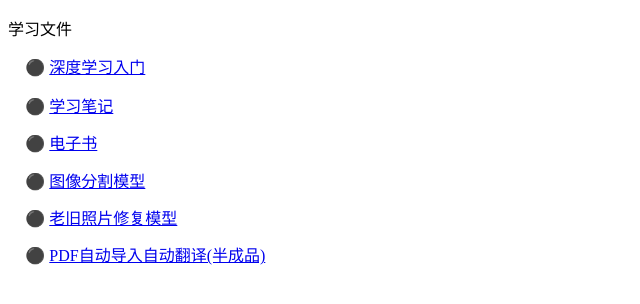
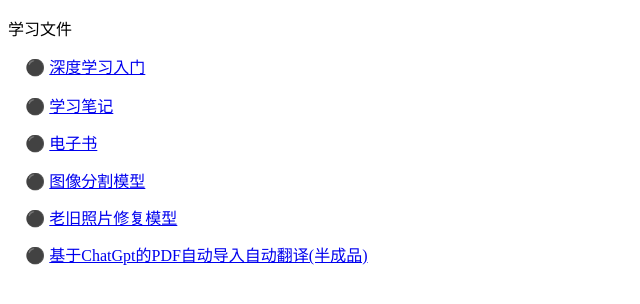
Before and after one commit to Liuyingbo2000/Liuyingbo2000.github.io, a plain HTML site: page study.html in a window 1280 px wide. Shown: the whole page, without its empty margins (0-640 px from the left). Drawn offline with Linux system fonts and the light colour scheme.

Commit message:
Update study.html

```diff
--- a/study.html
+++ b/study.html
@@ -13,6 +13,6 @@
     <p class="s1" style="padding-left: 13pt;text-indent: 0pt;line-height: 16pt;text-align: left;">⚫ <span class="s2"> </span><span class="p"><a href="https://1drv.ms/f/s!As419ZZ9-oyOoR2xhskuJv870fnF" target="_blank">电子书</a></span></p>
     <p class="s1" style="padding-left: 13pt;text-indent: 0pt;line-height: 16pt;text-align: left;">⚫ <span class="s2"> </span><span class="p"><a href="https://colab.research.google.com/drive/1gYkHeNIU7FsKY_fNNlvW_KA0AmCuqVMZ?usp=sharing" target="_blank">图像分割模型</a></span></p>
     <p class="s1" style="padding-left: 13pt;text-indent: 0pt;line-height: 16pt;text-align: left;">⚫ <span class="s2"> </span><span class="p"><a href="https://colab.research.google.com/drive/1K3NNSDmALPanQRkk6mIHm0ATnjPtxCwR?usp=sharing" target="_blank">老旧照片修复模型</a></span></p>
-    <p class="s1" style="padding-left: 13pt;text-indent: 0pt;line-height: 16pt;text-align: left;">⚫ <span class="s2"> </span><span class="p"><a href="https://colab.research.google.com/drive/1LnDaccLgqby701Q0DEZEtQtmkMnVt_eg?usp=sharing" target="_blank">PDF自动导入自动翻译(半成品)</a></span></p>
+    <p class="s1" style="padding-left: 13pt;text-indent: 0pt;line-height: 16pt;text-align: left;">⚫ <span class="s2"> </span><span class="p"><a href="https://colab.research.google.com/drive/1LnDaccLgqby701Q0DEZEtQtmkMnVt_eg?usp=sharing" target="_blank">基于ChatGpt的PDF自动导入自动翻译(半成品)</a></span></p>
 </body>
 </html>
```
